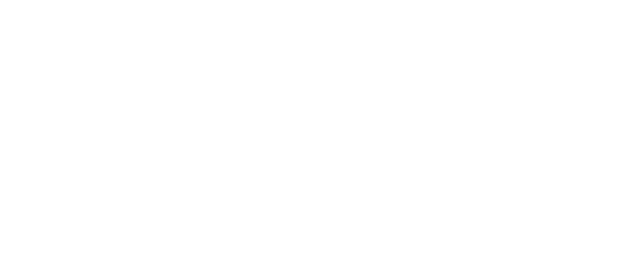
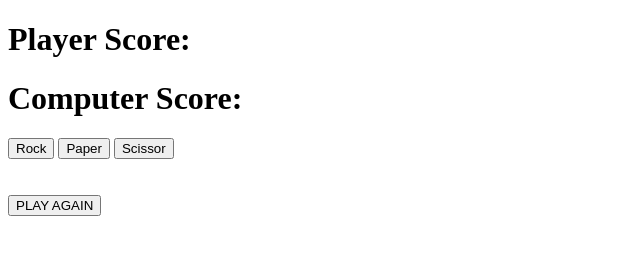
Before and after one commit to Naranach/rock_paper-scissor, a plain HTML site: page index.html in a window 1280 px wide. Shown: the whole page, without its empty margins (0-640 px from the left). Drawn offline with Linux system fonts and the light colour scheme.

Commit message:
added more empty colons

```diff
--- a/index.html
+++ b/index.html
@@ -5,8 +5,37 @@
     <meta http-equiv="X-UA-Compatible" content="IE=edge">
     <meta name="viewport" content="width=device-width, initial-scale=1.0">
     <title>Document</title>
+    <link rel="stylesheet" href="/style/style.css">
 </head>
 <body>
 
+<main>
+<div class="container">
+    <h1 id="presult">Player Score:</h1>
+    <h1 id="Computerscore">Computer Score:</h1>
+    <h1 id="Final_Result"></h1>
+    <h1 id="info"></h1>
+
+
+</div>
+<div class="container1">      <!-- ***************button  satırı*************-->
+<button class="btn" id = Rockbtn > Rock</button>
+<button class="btn" id = Paperbtn> Paper</button>
+<button class="btn"id = Scissorbtn> Scissor</button>
+
+
+<br>
+<br>
+<br>
+<button class="btn" id = again>PLAY AGAIN</button>
+<h1 id="result"></h1>
+<h1 id="result2"></h1>
+</div>
+
+
+
+</main>
+
+<script src="/script/script.js"></script>
 </body>
 </html>
```
